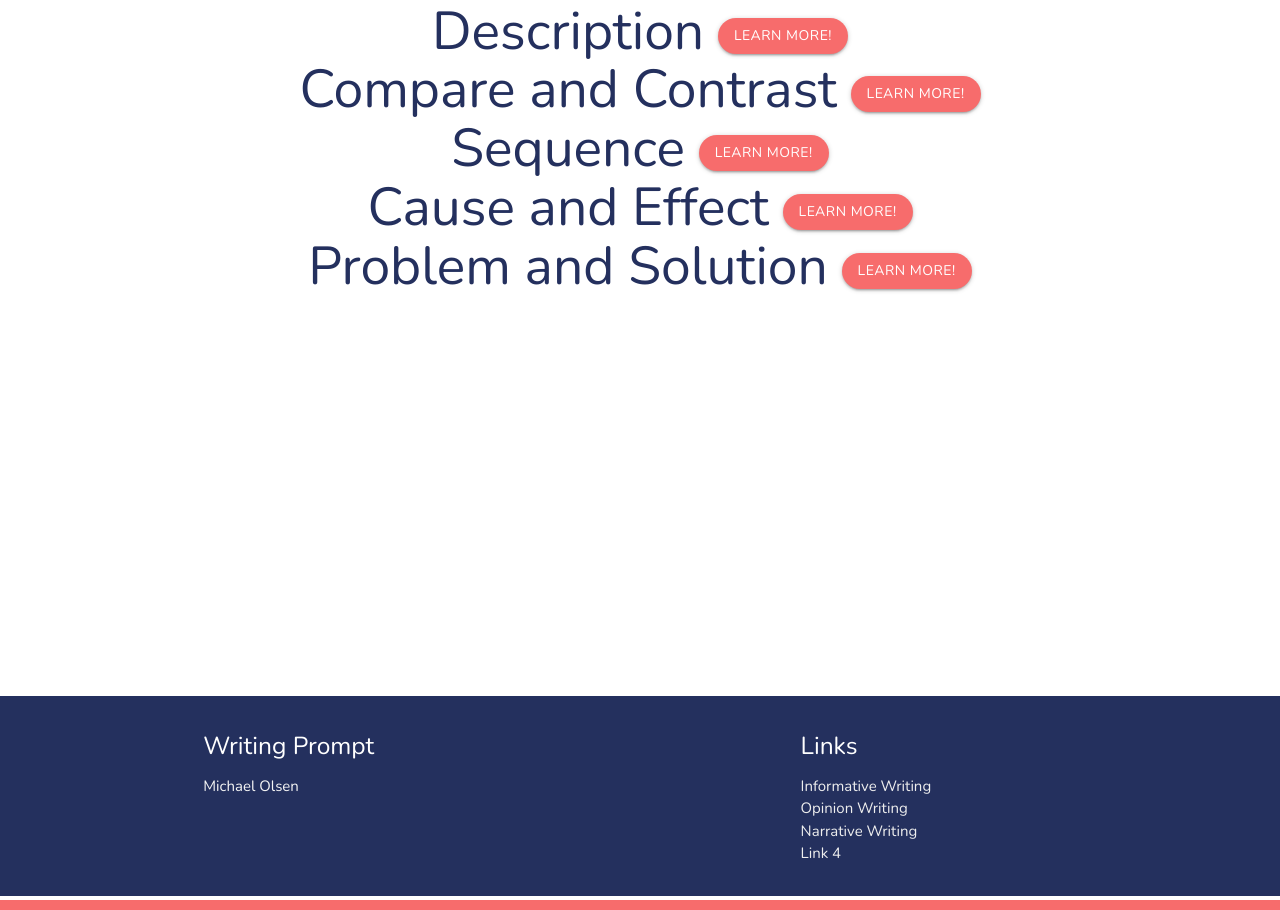
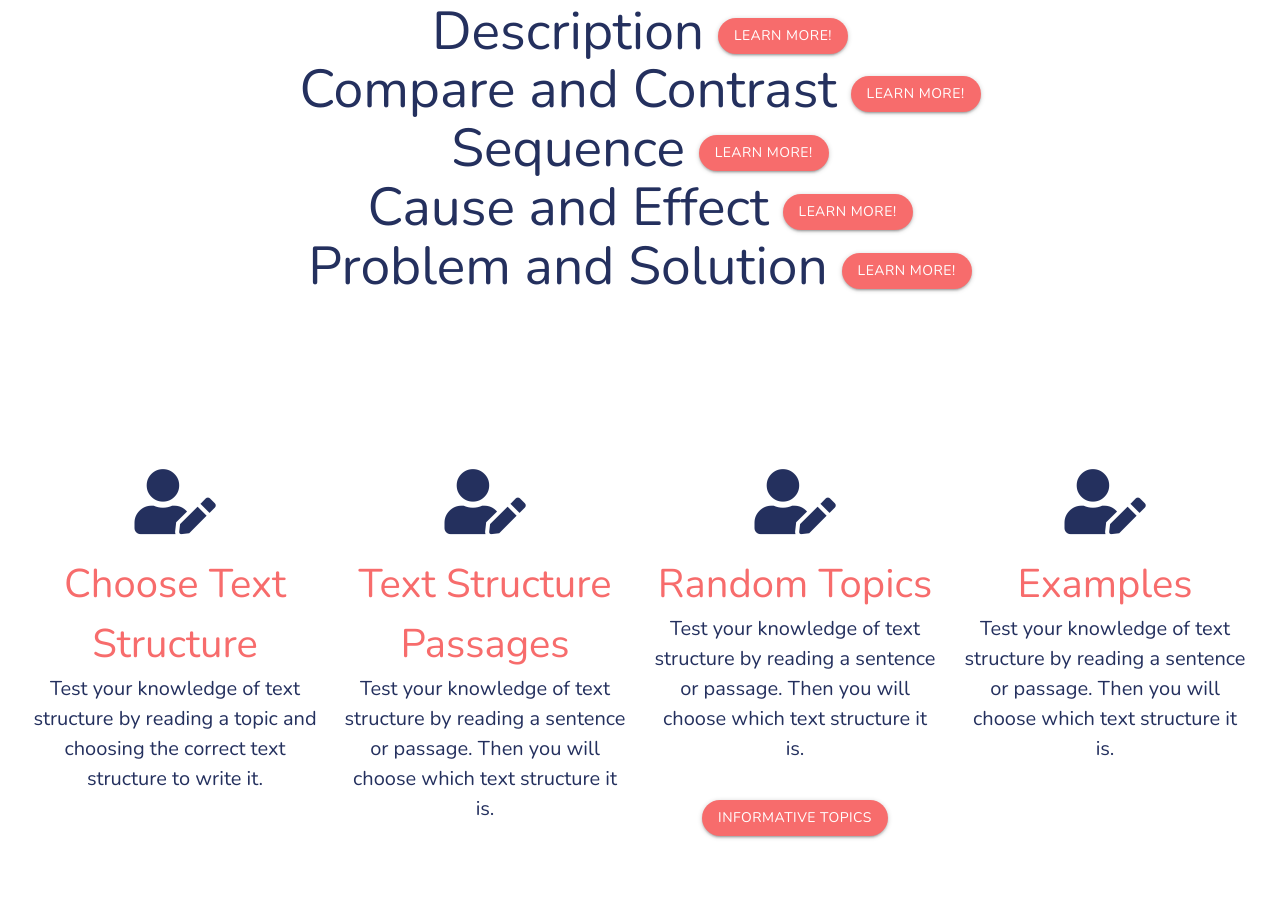
Before and after one commit to molsen88/Writing-Prompts-Randomizer, a plain HTML site: page informativePage.html in a window 1280 px wide. Shown: the part 1887-2797 px from the top of the page. Drawn offline with nearby package versions, Linux system fonts and the light colour scheme.

Commit message:
Information page updated to includes icons row and random topic prompts add button to choose different topic

```diff
--- a/assets/css/index.css
+++ b/assets/css/index.css
@@ -115,8 +115,10 @@ font-size: 16px;
     color: white;
 }
 
+
 #icon-section{
-    margin-top: 160px;
+    margin: 160px 20px 0px 20px;
+
 }
 
 #icons-row{
@@ -134,6 +136,8 @@ color: #F76C6C;
 
 .column-descriptions{
     font-size: 20px;
+    justify-content: center;
+    margin: auto;
 }
 
 #choice-title{
@@ -143,6 +147,7 @@ color: #F76C6C;
 
 #topic-button{
     background-color:#F76C6C;
+    /* background-color: none; */
     border-radius: 25px;
 }
 
--- a/assets/javascript/index.js
+++ b/assets/javascript/index.js
@@ -11,7 +11,7 @@ let categoryTopics = {
 
     opinion: ["What should be the age where citizens should be able to vote?", "What would you change about your school?", "In your opinion, what is the best subject to learn about in school?", "In your opinion should middle school students have cell phones?", "Should students be given homework?", "Why should schools have recess?", "Are summer jobs beneficial to students?",
         "Would later school start times be a good idea?", "What book should your class read together?", "In your opinion when should schools get out for Christmas break?", "What is the best movie you've seen and why?", "In your opinion, where should your family go on vacation over summer break?", "Should students receive grades at school?", "What should your new school mascot be and why?",
-    "Should schools have school unifroms?", "What should students be allowed to do at recess that you can't do now?", "Should classrooms in schools have parties?", "Should schools let students dress up for Halloween?", "Should your family purchase a pet? Why or why not?", "Should your school have vending machines in the lunch room?", "What makes a better pet between a cat and dog?"],
+    "Should schools have school uniforms?", "What should students be allowed to do at recess that you can't do now?", "Should classrooms in schools have parties?", "Should schools let students dress up for Halloween?", "Should your family purchase a pet? Why or why not?", "Should your school have vending machines in the lunch room?", "What makes a better pet between a cat and dog?"],
 
     narrative: ["Write a fairy tale about a princess that was turned into a woodland creature.", "Write a poem about talking cats", "Write a story where the main character loses their super powers", "Write a story where the plot involves a boy who gets lost in the woods", "Write a tall tale that describes how a known landform (Grand Canyon for example) came to be",
         "Write a short story about a day in the life of a dog from the dog's point of view", "Write a scary story about a ghost who haunts the old amusement park", "Sentence starter: It was a hot, sunny day in my hometown and I was waiting for...", "Sentence starter: My friend was laughing so hard after...", "Write a humorous story about a new student at your school that's a giraffe...",
--- a/informativePage.html
+++ b/informativePage.html
@@ -91,6 +91,8 @@
                             </div>
                             <div class="modal-footer">
                                 <a href="#!" class="modal-close waves-effect waves-green btn-flat">Close</a>
+
+
                             </div>
                         </div>
 
@@ -270,6 +272,64 @@
                 </h2>
             </div>
         </div>
+
+
+
+        <div class="row" id="icon-section">
+            <div class="col s3" id="icons-row">
+                <i class="fas fa-user-edit"></i>
+                <div id="editing-column">Choose Text Structure</div>
+                <div>
+                    <p class="column-descriptions">Test your knowledge of text structure by reading a topic and choosing the correct text structure to write it.</p>
+                </div>
+            </div>
+             <div class="col s3" id="icons-row">
+                <i class="fas fa-user-edit"></i>
+                <div id="editing-column">Text Structure Passages</div>
+                <div>
+                    <p class="column-descriptions">Test your knowledge of text structure by reading a sentence or passage. Then you will choose which text structure it is.</p>
+                </div>
+            </div>
+            <div class="col s3" id="icons-row">
+                <i class="fas fa-user-edit"></i>
+                <div id="editing-column">Random Topics</div>
+                <div>
+                    <p class="column-descriptions">Test your knowledge of text structure by reading a sentence or passage. Then you will choose which text structure it is.</p>
+                </div>
+                <div class="button-section">
+                            <!-- Modal Trigger -->
+                            <a class="waves-effect waves-light btn modal-trigger" id="topic-button"
+                                href="#modal1" onclick=informativeChoice()>Informative
+                                Topics</a>
+
+                            <!-- Modal Structure -->
+                            <div id="modal1" class="modal">
+                               <div class="modal-content">
+                                    <h3 class="random-prompt-title">Your prompt:</h3>
+                                    <div id='informative-topic-space'>
+                                        <div class='display-prompt-space' id='informative-topic-space'>
+                                            <h4 class="prompt-choice" id="informative-topic"></h4>
+                                        </div>
+                                    </div>
+                                </div>
+                                <div class="modal-footer">
+                                    <a class="waves-effect waves-light btn modal-trigger" id="topic-button"
+                                href="#modal1" onclick=informativeChoice()>Choose another</a>
+                                    <a href="#!" class="modal-close waves-effect waves-green btn-flat">Close</a>
+
+                                </div>
+                            </div>
+                        </div>
+            </div>
+            <div class="col s3" id="icons-row">
+                <i class="fas fa-user-edit"></i>
+                <div id="editing-column">Examples</div>
+                <div>
+                    <p class="column-descriptions">Test your knowledge of text structure by reading a sentence or passage. Then you will choose which text structure it is.</p>
+                </div>
+            </div>
+        </div>
+
         <div class="row">
             <footer class="page-footer" id='footer-row'>
                 <div class="container">
```
Also changed, not shown: index.html (+8 -0 lines).
